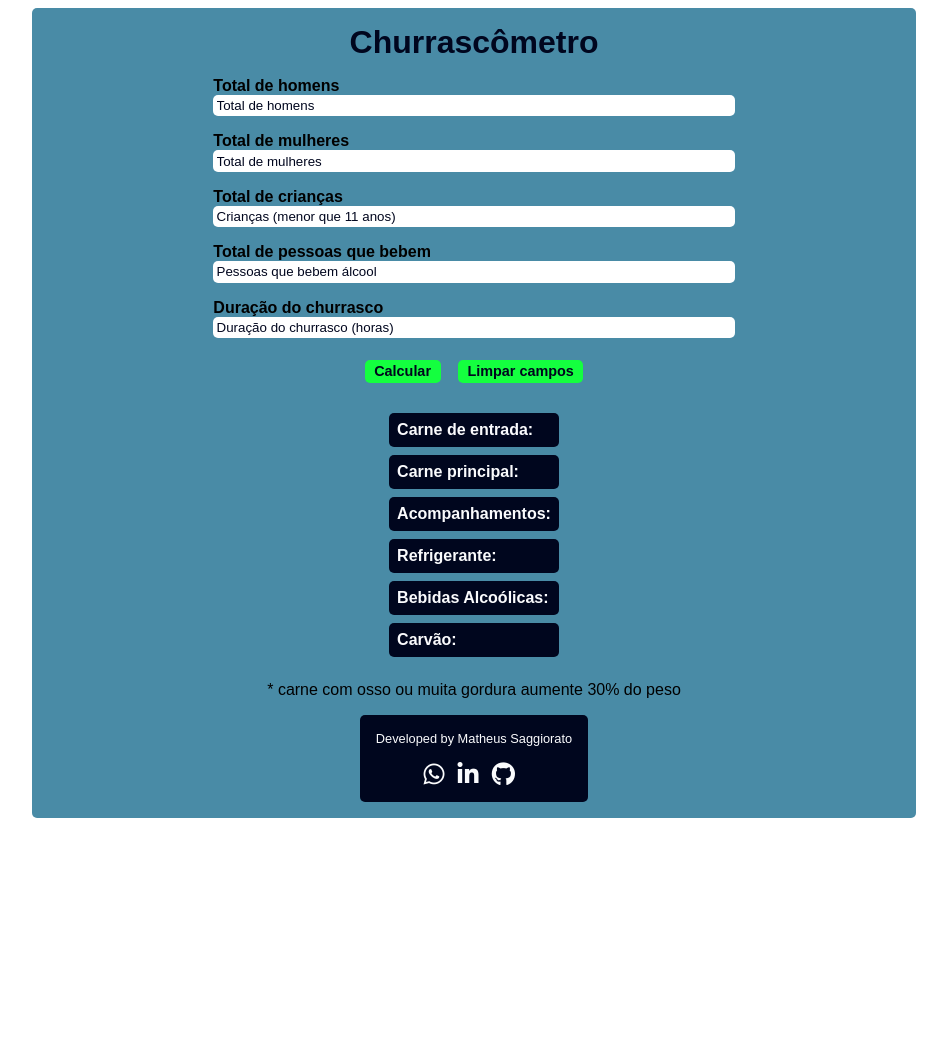
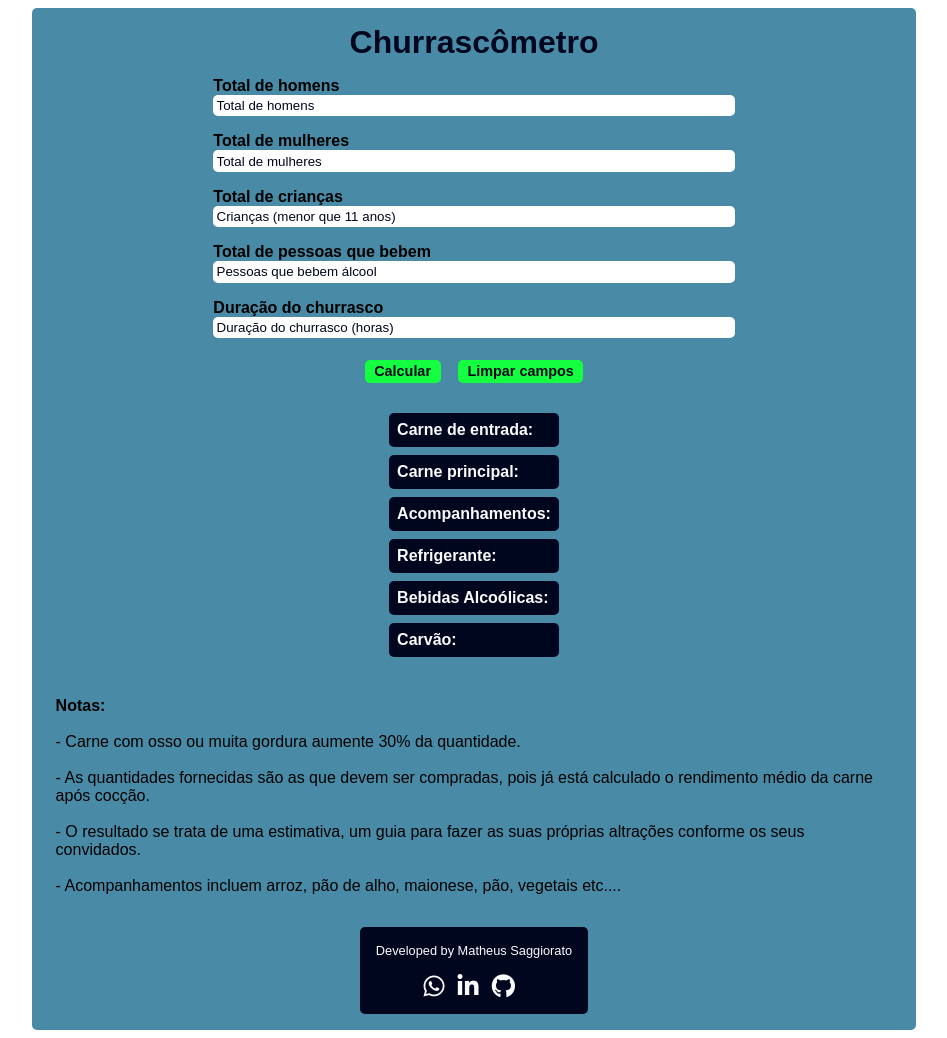
Before and after one commit to MatheusSaggiorato/churrascometro, a plain HTML site: page index.html in a window 1280 px wide. Shown: the whole page, without its empty margins (166-1113 px from the left). Before the commit the page ends 826 px from the top, so only its background shows below. Drawn offline with Linux system fonts and the light colour scheme.

Commit message:
notas adicionadas

```diff
--- a/index.html
+++ b/index.html
@@ -63,8 +63,23 @@
             <p class="bg-p">Carvão: <br> <span class="destaque-result" id="carvao"></span></p>
         </div>
 
-
-        <p>* carne com osso ou muita gordura aumente 30% do peso</p>
+        <div class="notes-container">
+            <p><strong>Notas:</strong></p>
+            <br>
+            <p>- Carne com osso ou muita gordura aumente 30% da quantidade.</p>
+            <br>
+            <p>- As quantidades fornecidas são as que devem ser compradas, pois já está
+                calculado o rendimento médio da carne após cocção.
+            </p>
+            <br>
+            <p>- O resultado se trata de uma estimativa, um guia para fazer as suas
+                próprias altrações conforme os seus convidados.
+            </p>
+            <br>
+            <p>- Acompanhamentos incluem arroz, pão de alho, maionese, pão, vegetais
+                etc....
+            </p>
+        </div>
 
         <div class="footer-credits">
             <p>Developed by Matheus Saggiorato</p>
--- a/style.css
+++ b/style.css
@@ -108,6 +108,10 @@ button:hover {
     color: var(--destaque);
 }
 
+.notes-container {
+    padding: 1rem;
+}
+
 .footer-credits {
     color: var(--light-theme);
     background: var(--dark-blue);
```
